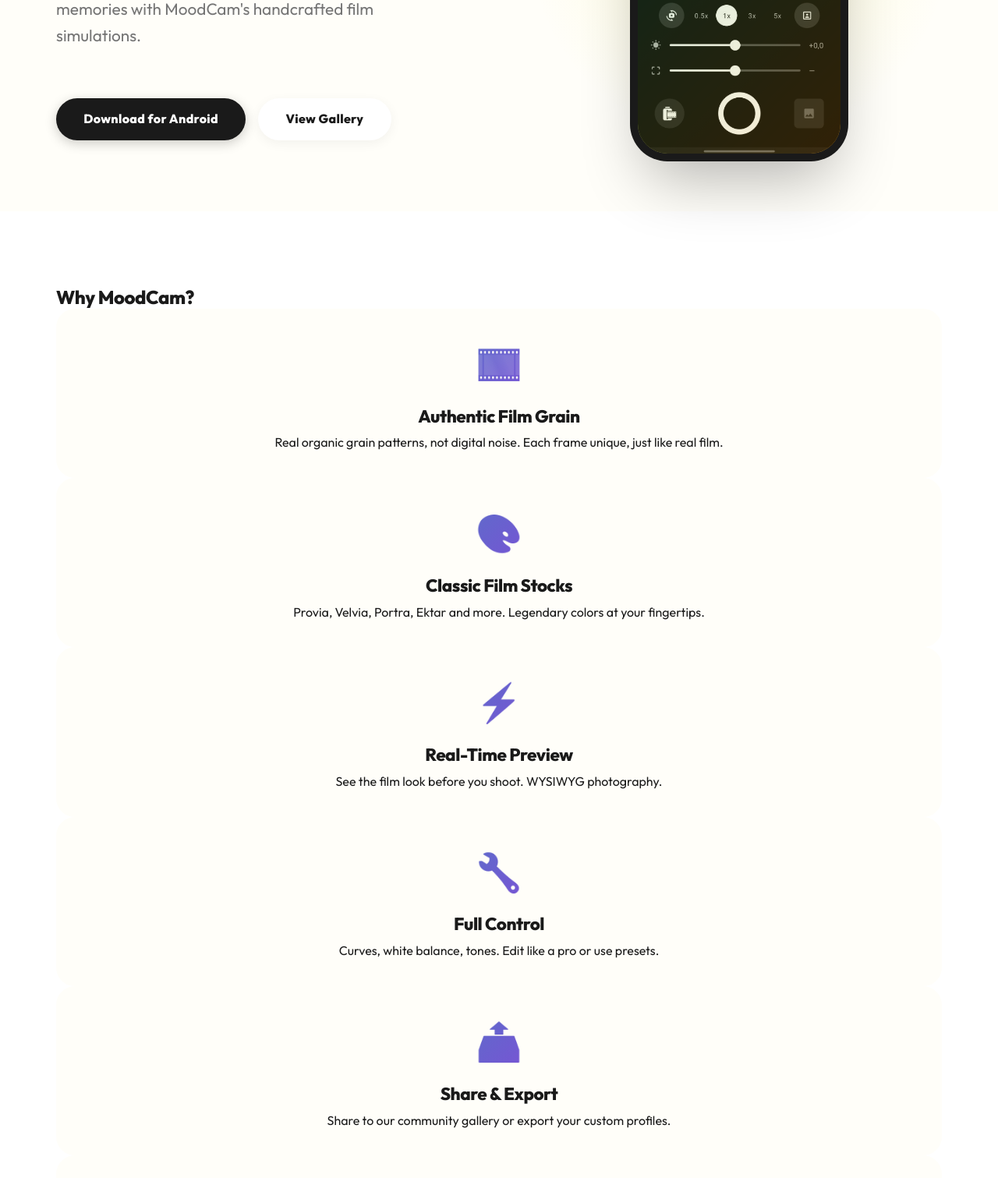
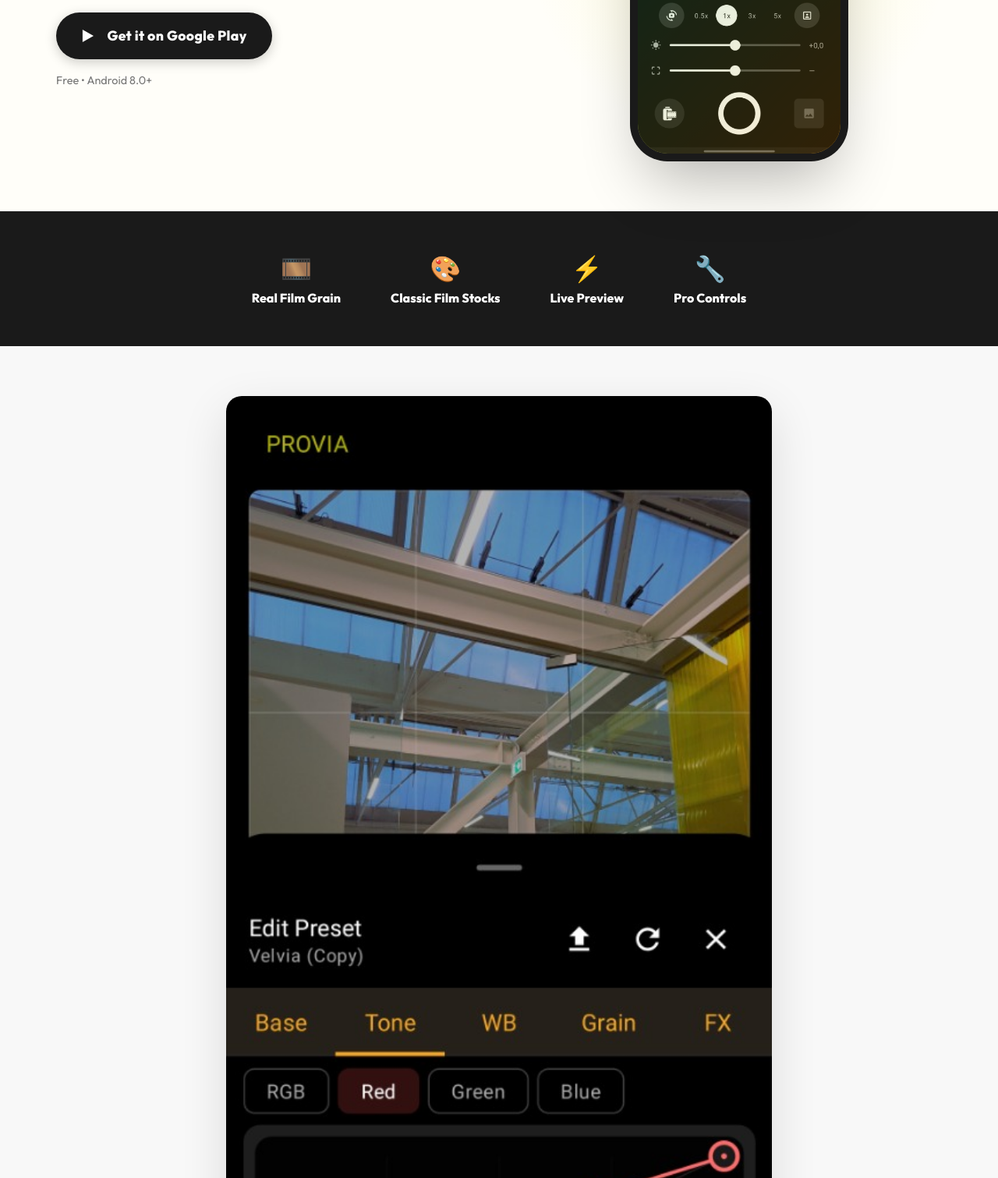
Before and after one commit to fondazionegolin/moodcam, a plain HTML site: page website/index.html in a window 1280 px wide. Shown: the part 517-2028 px from the top of the page at 78% size. Drawn offline with Linux system fonts and the light colour scheme; no server answers; grey boxes are pictures that could not be loaded.

Commit message:
Homepage: Simplified messaging with clear CTA

```diff
--- a/website/index.html
+++ b/website/index.html
@@ -4,7 +4,7 @@
 <head>
     <meta charset="UTF-8">
     <meta name="viewport" content="width=device-width, initial-scale=1.0">
-    <title>MoodCam - Authentic Film Photography</title>
+    <title>MoodCam - Film Camera for Android</title>
     <link href="https://fonts.googleapis.com/css2?family=Outfit:wght@300;400;600;800&display=swap" rel="stylesheet">
     <link rel="stylesheet" href="styles.css">
     <link rel="icon" type="image/png" href="favicon.png">
@@ -28,102 +28,72 @@
         </div>
     </nav>
 
-    <!-- Hero Section -->
-    <section class="hero">
+    <!-- Hero Section - Simplified -->
+    <section class="hero" style="min-height: 90vh;">
         <div class="hero-content">
-            <h1 class="hero-title">Capture moments.<br><span class="accent">Feel the grain.</span></h1>
-            <p class="hero-subtitle">Transform your digital photos into authentic film memories with MoodCam's
-                handcrafted film simulations.</p>
-            <div class="hero-buttons">
-                <a href="#download" class="btn btn-primary">Download for Android</a>
-                <a href="gallery.html" class="btn btn-secondary">View Gallery</a>
+            <h1 class="hero-title" style="font-size: 3.5rem;">Film Photography.<br><span class="accent">In Your
+                    Pocket.</span></h1>
+            <p class="hero-subtitle" style="font-size: 1.3rem; max-width: 500px;">Authentic film simulations, real
+                grain, classic colors. No filters—real film science.</p>
+            <div class="hero-buttons" style="margin-top: 2rem;">
+                <a href="https://play.google.com/store/apps/details?id=com.moodcam" class="btn btn-primary btn-large"
+                    style="font-size: 1.1rem; padding: 1rem 2rem;">
+                    <span style="margin-right: 0.5rem;">▶</span> Get it on Google Play
+                </a>
             </div>
+            <p style="color: var(--text-muted); margin-top: 1rem; font-size: 0.9rem;">Free • Android 8.0+</p>
         </div>
         <div class="hero-image">
             <div class="phone-mockup">
                 <div class="phone-screen">
-                    <img src="screenshot_camera.jpg" class="sample-photo" alt="MoodCam Camera Interface"
+                    <img src="screenshot_camera.jpg" class="sample-photo" alt="MoodCam Camera"
                         style="width:100%; height:100%; object-fit:cover;">
                 </div>
             </div>
         </div>
     </section>
 
-    <section class="features" id="features">
-        <div class="container">
-            <h2 class="section-title reveal">Why MoodCam?</h2>
-            <div class="features-grid">
-                <div class="feature-card">
-                    <div class="feature-icon">🎞️</div>
-                    <h3>Authentic Film Grain</h3>
-                    <p>Real organic grain patterns, not digital noise. Each frame unique, just like real film.</p>
-                </div>
-                <div class="feature-card">
-                    <div class="feature-icon">🎨</div>
-                    <h3>Classic Film Stocks</h3>
-                    <p>Provia, Velvia, Portra, Ektar and more. Legendary colors at your fingertips.</p>
-                </div>
-                <div class="feature-card">
-                    <div class="feature-icon">⚡</div>
-                    <h3>Real-Time Preview</h3>
-                    <p>See the film look before you shoot. WYSIWYG photography.</p>
-                </div>
-                <div class="feature-card">
-                    <div class="feature-icon">🔧</div>
-                    <h3>Full Control</h3>
-                    <p>Curves, white balance, tones. Edit like a pro or use presets.</p>
-                </div>
-                <div class="feature-card">
-                    <div class="feature-icon">📤</div>
-                    <h3>Share & Export</h3>
-                    <p>Share to our community gallery or export your custom profiles.</p>
-                </div>
-                <div class="feature-card">
-                    <div class="feature-icon">🎯</div>
-                    <h3>Tap to Focus</h3>
-                    <p>Precise AE lock and exposure compensation for perfect shots.</p>
-                </div>
+    <!-- Single Feature Strip -->
+    <section style="background: var(--text-main); padding: 3rem 0;">
+        <div class="container"
+            style="display: flex; justify-content: center; gap: 4rem; flex-wrap: wrap; text-align: center;">
+            <div style="color: white;">
+                <div style="font-size: 2rem;">🎞️</div>
+                <div style="font-weight: 700;">Real Film Grain</div>
             </div>
-        </div>
-        </div>
-        </div>
-    </section>
-
-    <!-- App Showcase -->
-    <section class="showcase reveal" style="padding: 4rem 0; background: #fff; text-align: center;">
-        <div class="container">
-            <h2 class="section-title" style="margin-bottom: 2rem;">Professional Controls</h2>
-            <div
-                style="max-width: 800px; margin: 0 auto; border-radius: 20px; overflow: hidden; box-shadow: 0 20px 60px rgba(0,0,0,0.15);">
-                <img src="screenshot_editor.jpg" alt="MoodCam Curve Editor" style="width: 100%; display: block;">
+            <div style="color: white;">
+                <div style="font-size: 2rem;">🎨</div>
+                <div style="font-weight: 700;">Classic Film Stocks</div>
+            </div>
+            <div style="color: white;">
+                <div style="font-size: 2rem;">⚡</div>
+                <div style="font-weight: 700;">Live Preview</div>
+            </div>
+            <div style="color: white;">
+                <div style="font-size: 2rem;">🔧</div>
+                <div style="font-weight: 700;">Pro Controls</div>
             </div>
         </div>
     </section>
 
-    <!-- Gallery Preview -->
-    <section class="gallery-preview">
+    <!-- Screenshot -->
+    <section style="padding: 4rem 0; background: #f8f8f8; text-align: center;">
         <div class="container">
-            <h2 class="section-title">Community Gallery</h2>
-            <p class="section-subtitle">Photos shared by MoodCam photographers</p>
-            <div class="preview-grid" id="galleryPreview">
-                <!-- Populated by JS -->
+            <div
+                style="max-width: 700px; margin: 0 auto; border-radius: 20px; overflow: hidden; box-shadow: 0 20px 60px rgba(0,0,0,0.12);">
+                <img src="screenshot_editor.jpg" alt="MoodCam Editor" style="width: 100%; display: block;">
             </div>
-            <a href="gallery.html" class="btn btn-secondary">View All Photos</a>
         </div>
     </section>
 
-    <!-- Download Section -->
-    <section class="download" id="download">
-        <div class="container">
-            <div class="download-content">
-                <h2>Ready to feel the grain?</h2>
-                <p>Download MoodCam and start creating authentic film photos today.</p>
-                <a href="#" class="btn btn-primary btn-large">
-                    <span class="btn-icon">▶</span>
-                    Download for Android
-                </a>
-                <p class="download-note">Requires Android 8.0 or later</p>
-            </div>
+    <!-- Final CTA -->
+    <section class="download" id="download" style="padding: 5rem 0;">
+        <div class="container" style="text-align: center;">
+            <h2 style="color: white; font-size: 2.5rem; margin-bottom: 1rem;">Start Shooting Film Today</h2>
+            <a href="https://play.google.com/store/apps/details?id=com.moodcam" class="btn btn-primary btn-large"
+                style="font-size: 1.2rem; padding: 1.2rem 3rem;">
+                Download Free on Google Play
+            </a>
         </div>
     </section>
 
@@ -138,14 +108,14 @@
                 <div class="footer-links">
                     <a href="gallery.html">Gallery</a>
                     <a href="profiles.html">Film Profiles</a>
-                    <a href="mailto:hello@moodcam.app">Contact</a>
                 </div>
-                <p class="footer-copyright">© 2024 MoodCam. Made with ❤️ for film lovers.</p>
+                <p class="footer-copyright">© 2024 MoodCam</p>
             </div>
         </div>
     </footer>
 
     <script src="script.js"></script>
+    <script src="editor.js"></script>
 </body>
 
 </html>
```
